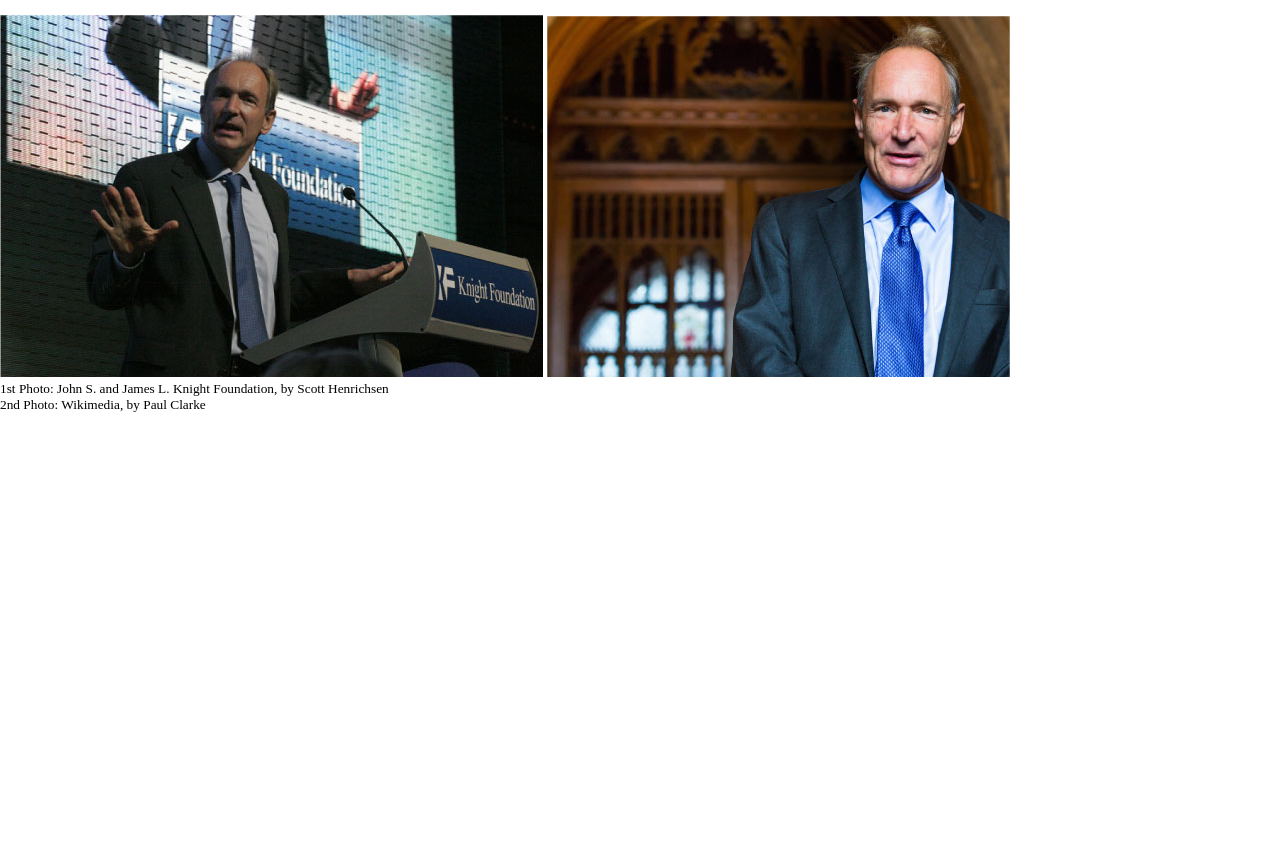
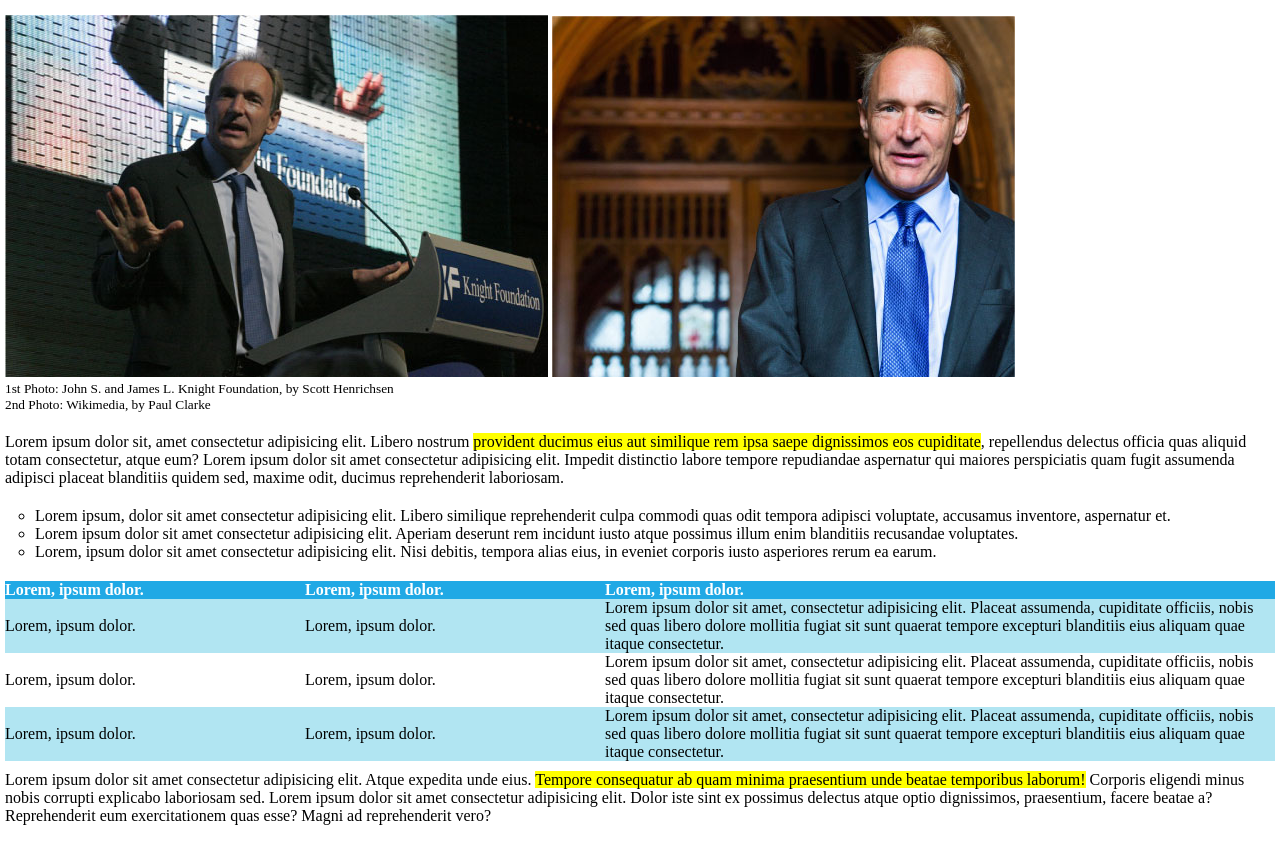
Before and after one commit to alegreco7/html-css-booleaner, a plain HTML site: page index.html in a window 1280 px wide. Shown: the part 246-1091 px from the top of the page. Before the commit the page ends 800 px from the top, so only its background shows below. Drawn offline with Linux system fonts and the light colour scheme.

Commit message:
ARTICLE BODY

```diff
--- a/index.html
+++ b/index.html
@@ -40,3 +40,74 @@
 				<p class="caption">2nd Photo: Wikimedia, by Paul Clarke</p>
 
 			</div>
+
+            <!-- ARTICLE BODY -->
+
+    <div class="article">
+
+        <p>
+            Lorem ipsum dolor sit, amet consectetur adipisicing elit. Libero nostrum <span>provident ducimus eius aut similique rem ipsa saepe dignissimos eos cupiditate</span>, repellendus delectus officia quas aliquid totam consectetur, atque eum? Lorem ipsum dolor sit amet consectetur adipisicing elit. Impedit distinctio labore tempore repudiandae aspernatur qui maiores perspiciatis quam fugit assumenda adipisci placeat blanditiis quidem sed, maxime odit, ducimus reprehenderit laboriosam.
+        </p>
+
+        <ul>
+            <li>
+                Lorem ipsum, dolor sit amet consectetur adipisicing elit. Libero similique reprehenderit culpa commodi quas odit tempora adipisci voluptate, accusamus inventore, aspernatur et.
+            </li>
+            <li>
+                Lorem ipsum dolor sit amet consectetur adipisicing elit. Aperiam deserunt rem incidunt iusto atque possimus illum enim blanditiis recusandae voluptates.
+            </li>
+            <li>
+                Lorem, ipsum dolor sit amet consectetur adipisicing elit. Nisi debitis, tempora alias eius, in eveniet corporis iusto asperiores rerum ea earum.
+            </li>
+        </ul>
+
+        <table>
+            <thead>
+                <tr>
+                    <td>Lorem, ipsum dolor.</td>
+                    <td>Lorem, ipsum dolor.</td>
+                    <td>Lorem, ipsum dolor.</td>
+                </tr>
+            </thead>
+            <tbody>
+                <tr>
+                    <td>Lorem, ipsum dolor.</td>
+                    <td>Lorem, ipsum dolor.</td>
+                    <td>
+                        Lorem ipsum dolor sit amet, consectetur adipisicing elit.
+                        Placeat assumenda, cupiditate officiis, nobis sed quas libero
+                        dolore mollitia fugiat sit sunt quaerat tempore excepturi
+                        blanditiis eius aliquam quae itaque consectetur.
+                    </td>
+                </tr>
+                <tr>
+                    <td>Lorem, ipsum dolor.</td>
+                    <td>Lorem, ipsum dolor.</td>
+                    <td>
+                        Lorem ipsum dolor sit amet, consectetur adipisicing elit.
+                        Placeat assumenda, cupiditate officiis, nobis sed quas libero
+                        dolore mollitia fugiat sit sunt quaerat tempore excepturi
+                        blanditiis eius aliquam quae itaque consectetur.
+                    </td>
+                </tr>
+                <tr>
+                    <td>Lorem, ipsum dolor.</td>
+                    <td>Lorem, ipsum dolor.</td>
+                    <td>
+                        Lorem ipsum dolor sit amet, consectetur adipisicing elit.
+                        Placeat assumenda, cupiditate officiis, nobis sed quas libero
+                        dolore mollitia fugiat sit sunt quaerat tempore excepturi
+                        blanditiis eius aliquam quae itaque consectetur.
+                    </td>
+                </tr>
+            </tbody>
+        </table>
+
+        <p>
+            Lorem ipsum dolor sit amet consectetur adipisicing elit. Atque
+            expedita unde eius. <span>Tempore consequatur ab quam minima praesentium
+            unde beatae temporibus laborum!</span> Corporis eligendi minus nobis corrupti
+            explicabo laboriosam sed. Lorem ipsum dolor sit amet consectetur adipisicing elit. Dolor iste sint ex possimus delectus atque optio dignissimos, praesentium, facere beatae a? Reprehenderit eum exercitationem quas esse? Magni ad reprehenderit vero?
+        </p>
+
+    </div>
--- a/style.css
+++ b/style.css
@@ -53,3 +53,55 @@ h1 {
 .caption {
 	font-size: smaller;
 }
+
+/* ARTICLE */
+
+main {
+	margin-left: 5px;
+	margin-right: 5px;
+}
+
+.article {
+	margin-top: 20px;
+	margin-bottom: 20px;
+}
+
+span {
+	background-color: yellow;
+}
+
+/* LIST */
+
+ul {
+	margin-top: 20px;
+	margin-bottom: 20px;
+	padding-left: 30px;
+}
+
+ul > li {
+	list-style: circle;
+}
+
+
+/* TABLE */
+
+table {
+	margin-bottom: 10px;
+	border-spacing: 0px;
+}
+
+thead {
+	background-color: rgb(32,169,229);
+	color: white;
+	font-weight: bold;
+}
+
+tbody > tr:nth-of-type(1),
+tbody > tr:nth-of-type(3)
+{
+	background-color: rgb(177,229,242);
+}
+
+td {
+	min-width: 300px;
+}
```
